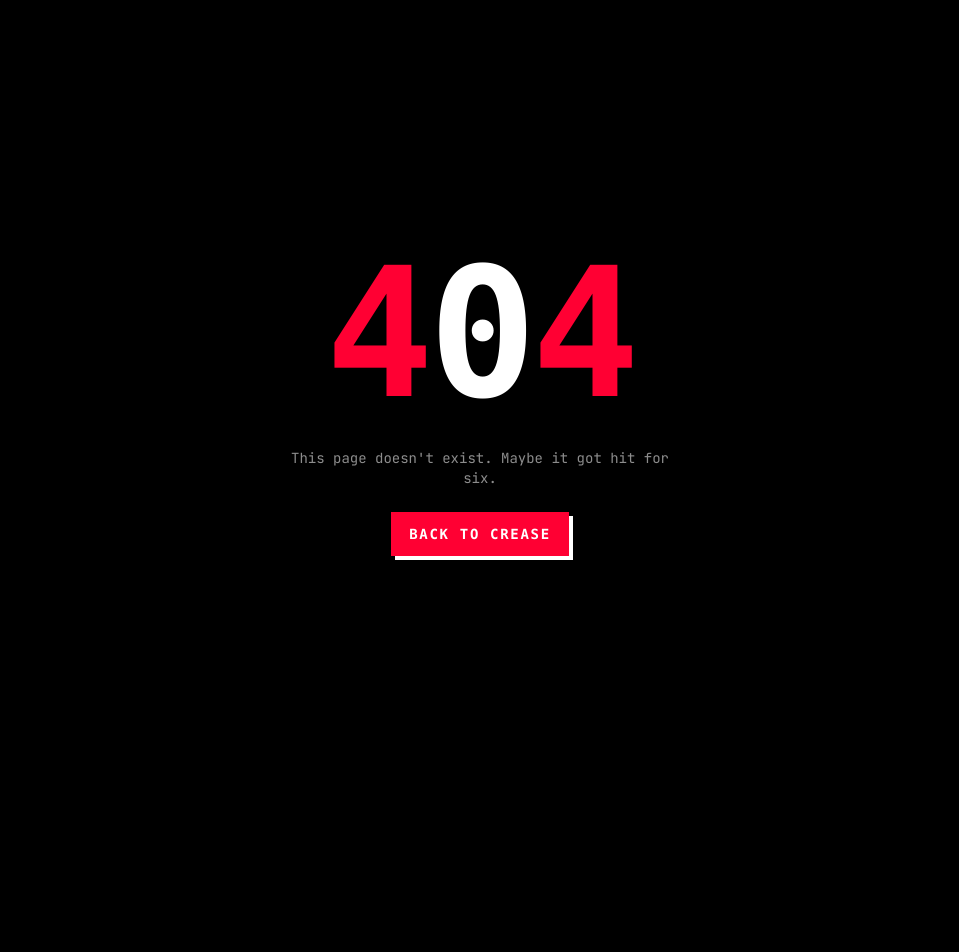
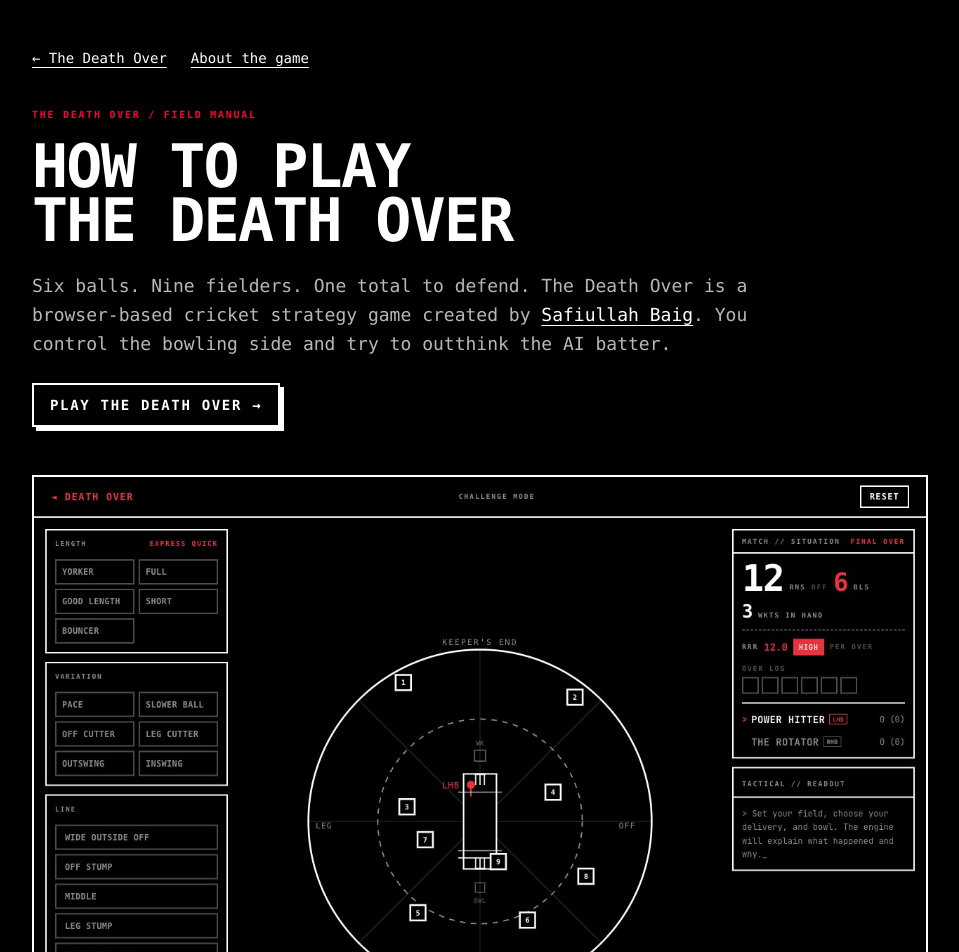
Before and after one commit to bagel786/DeathOver, a Next.js app: page /how-to-play in a window 1280 px wide. Before the commit this address had no page. Shown: the top 952 px of the page, without its empty margins (160-1119 px from the left). Before the commit the page ends 800 px from the top, so only its background shows below. Built offline with nearby package versions, Linux system fonts and the light colour scheme.

Commit message:
Add a crawlable gameplay guide and strengthen Death Over identity

```diff
--- a/app/about/page.tsx
+++ b/app/about/page.tsx
@@ -70,6 +70,11 @@ export default function AboutPage() {
               Play The Death Over
             </Link>
           </p>
+          <p className="mt-3">
+            <Link href="/how-to-play" style={{ color: "var(--paper)", textDecoration: "underline" }}>
+              Read the gameplay rules, bowler guide, and field-placement strategy
+            </Link>
+          </p>
         </section>
 
         <section>
--- a/app/globals.css
+++ b/app/globals.css
@@ -179,3 +179,15 @@ textarea {
 .brut-armed {
   animation: brut-blood-flip 1.1s steps(1, end) infinite;
 }
+
+/* Reading surface: retain the game's palette with comfortable body contrast. */
+.game-guide { color: rgba(255, 255, 255, 0.72); }
+.game-guide h1, .game-guide h2, .game-guide h3 { color: var(--paper); }
+.game-guide a { color: var(--paper); text-decoration: underline; text-underline-offset: 4px; }
+.game-guide a:hover { text-decoration-thickness: 2px; }
+.game-guide a:focus-visible { outline: 2px solid var(--paper); outline-offset: 6px; }
+.game-guide .brut-btn { text-decoration: none; }
+.guide-section { border-top: 2px solid var(--faint); margin-top: 48px; padding-top: 32px; }
+.guide-section h2 { font-size: clamp(1.5rem, 4vw, 2rem); font-weight: 800; line-height: 1.2; }
+.guide-section h3 { font-size: 1.125rem; font-weight: 700; line-height: 1.4; }
+.guide-section p { max-width: 70ch; margin-top: 16px; line-height: 1.8; }
--- /dev/null
+++ b/app/how-to-play/page.tsx
@@ -0,0 +1,113 @@
+import type { Metadata } from "next";
+import Image from "next/image";
+import Link from "next/link";
+import { BOWLERS } from "@/engine/bowlers";
+
+// Read: a field manual inside the game's existing black, white, and red world.
+// Show real controls, explain one over in order, and return the reader to play.
+export const metadata: Metadata = {
+  title: "How to Play The Death Over — Cricket Game Guide",
+  description:
+    "Learn to play The Death Over, Safiullah Baig's browser cricket strategy game: place nine fielders, choose deliveries, bluff AI batters, and defend six balls.",
+  alternates: { canonical: "/how-to-play" },
+  openGraph: {
+    title: "How to Play The Death Over",
+    description: "The rules, bowler choices, and field-placement strategy for The Death Over cricket game.",
+    url: "/how-to-play",
+    type: "article",
+    images: [{ url: "/images/death-over-gameplay.jpg", alt: "The Death Over field and delivery controls" }],
+  },
+  twitter: {
+    card: "summary_large_image",
+    title: "How to Play The Death Over",
+    description: "The rules, bowler choices, and field-placement strategy for The Death Over cricket game.",
+    images: ["/images/death-over-gameplay.jpg"],
+  },
+};
+
+const steps = [
+  { title: "Choose your over", text: "Pick a bowler on the home screen. The daily challenge gives you a target to defend; Custom Game lets you set the target and wickets in hand. For a first practice game, try the default 12 runs off six balls with three wickets remaining." },
+  { title: "Place your nine fielders", text: "Drag the numbered squares around the field before bowling. You can have at most five fielders outside the dashed inner ring. Protect likely scoring areas, then adjust the field before the next ball. Off and leg sides swap when a left-handed batter is on strike." },
+  { title: "Select length, variation, and line", text: "Length controls where the ball pitches. Variation changes how it moves or its pace. Line controls where it passes the batter. Choose all three to enable Bowl Delivery. The available variations and length labels depend on your bowler." },
+  { title: "Bowl, read, and adjust", text: "Press Bowl Delivery, watch the ball, and read the tactical feedback. Your field gives the AI clues about the next delivery. Use that information to change the line, length, variation, or field before bowling again." },
+];
+
+export default function HowToPlayPage() {
+  return (
+    <main className="game-guide min-h-screen px-6 py-8 sm:py-12">
+      <article className="mx-auto max-w-4xl">
+        <nav aria-label="Game pages" className="mb-10 flex flex-wrap gap-x-6 gap-y-3 text-sm">
+          <Link href="/">← The Death Over</Link>
+          <Link href="/about">About the game</Link>
+        </nav>
+        <header className="max-w-3xl">
+          <p className="brut-label mb-4" style={{ color: "var(--blood)" }}>THE DEATH OVER / FIELD MANUAL</p>
+          <h1 className="brut-data-xl text-4xl leading-none sm:text-6xl">HOW TO PLAY<br />THE DEATH OVER</h1>
+          <p className="mt-6 text-base leading-relaxed sm:text-lg">
+            Six balls. Nine fielders. One total to defend. The Death Over is a
+            browser-based cricket strategy game created by{" "}
+            <a href="https://safiullahbaig.com/">Safiullah Baig</a>.
+            You control the bowling side and try to outthink the AI batter.
+          </p>
+          <Link href="/" className="brut-btn mt-6 inline-block text-sm no-underline">Play The Death Over →</Link>
+        </header>
+
+        <figure className="my-12">
+          <Image src="/images/death-over-gameplay.jpg" alt="The Death Over practice game with a draggable cricket field, length, variation and line controls, and a target of 12 runs off six balls." width={1270} height={922} sizes="(max-width: 896px) 100vw, 896px" className="h-auto w-full border-2 border-white" />
+          <figcaption className="mt-3 text-sm leading-relaxed">
+            A custom practice over: field placement, delivery selection, and the match situation appear together.{" "}
+            <a href="/images/death-over-gameplay.jpg">View the full-size screenshot</a>.
+          </figcaption>
+        </figure>
+
+        <section aria-labelledby="rules" className="guide-section">
+          <h2 id="rules">What wins the over?</h2>
+          <p>The batting side wins by reaching the target. When the legal deliveries or wickets run out, finishing one run short of the target is a tie; finishing at least two runs short is a win for you. Wides and no-balls give away extras without using up a legal ball.</p>
+          <p>For example, with a target of 12, conceding 10 or fewer runs is a win, 11 is a tie, and 12 or more is a loss.</p>
+        </section>
+
+        <section aria-labelledby="first-over" className="guide-section">
+          <h2 id="first-over">Your first over, step by step</h2>
+          <ol className="mt-6 space-y-8">
+            {steps.map((step, index) => (
+              <li key={step.title} className="grid grid-cols-[2rem_1fr] gap-4 sm:gap-6">
+                <span aria-hidden="true" className="text-2xl font-bold" style={{ color: "var(--blood)" }}>{index + 1}</span>
+                <div><h3>{step.title}</h3><p className="mt-2">{step.text}</p></div>
+              </li>
+            ))}
+          </ol>
+          <p className="mt-8">Want to learn by doing? Use the home screen&apos;s How to Play button for the interactive tutorial.</p>
+        </section>
+
+        <section aria-labelledby="bowlers" className="guide-section">
+          <h2 id="bowlers">Which bowler should you choose?</h2>
+          <dl className="mt-6 space-y-6">
+            {BOWLERS.map((bowler) => (
+              <div key={bowler.id}>
+                <dt className="font-bold text-white">{bowler.name} <span className="text-sm font-normal">/ {bowler.type}</span></dt>
+                <dd className="mt-2 leading-relaxed">{bowler.blurb}</dd>
+              </div>
+            ))}
+          </dl>
+          <p className="mt-6">Pace bowlers offer slower balls, cutters, and swing. The Mystery Spinner offers off breaks, leg breaks, googlies, arm balls, top spinners, and sliders. A spinner&apos;s fullest length is labeled Tossed Up; the shortest is Long Hop.</p>
+        </section>
+
+        <section aria-labelledby="bluff" className="guide-section">
+          <h2 id="bluff">The field is also a bluff</h2>
+          <p>Fielders do more than stop shots. The AI reads their positions to anticipate delivery length and uses previous balls to help predict variations. Five deep fielders can signal a yorker setup. Changing to a shorter delivery can challenge that expectation.</p>
+          <p>That is a tradeoff, not a guaranteed trick: the same field can give several clues, and a short ball can still be hit for a boundary. Read the batter and the feedback, protect likely scoring areas, and change the plan when it gets predictable.</p>
+          <p>Bowler choice matters too. The Death Specialist rewards a different length from the Express Quick. There is no delivery that guarantees a dot ball or wicket; the outcome also depends on the batter and the field.</p>
+        </section>
+
+        <footer className="guide-section pb-8">
+          <h2>Take the field</h2>
+          <p>Play a custom over to experiment, or try today&apos;s challenge. The game runs in your browser.</p>
+          <div className="mt-6 flex flex-wrap items-center gap-6">
+            <Link href="/" className="brut-btn inline-block text-sm no-underline">Play The Death Over →</Link>
+            <Link href="/about">Meet the game&apos;s creator</Link>
+          </div>
+        </footer>
+      </article>
+    </main>
+  );
+}
--- a/app/layout.tsx
+++ b/app/layout.tsx
@@ -46,6 +46,15 @@ const gameJsonLd = {
   "@context": "https://schema.org",
   "@graph": [
     {
+      "@type": "WebSite",
+      "@id": "https://www.deathover.xyz/#website",
+      name: "The Death Over",
+      alternateName: "Death Over",
+      url: "https://www.deathover.xyz/",
+      about: { "@id": "https://www.deathover.xyz/#game" },
+      creator: { "@id": "https://safiullahbaig.com/#person" },
+    },
+    {
       "@type": ["VideoGame", "SoftwareApplication"],
       "@id": "https://www.deathover.xyz/#game",
       name: "The Death Over",
@@ -57,6 +66,7 @@ const gameJsonLd = {
       gamePlatform: "Web browser",
       genre: ["Cricket", "Strategy"],
       isAccessibleForFree: true,
+      offers: { "@type": "Offer", price: "0", priceCurrency: "USD" },
       creator: { "@id": "https://safiullahbaig.com/#person" },
     },
     {
--- a/app/page.tsx
+++ b/app/page.tsx
@@ -395,6 +395,10 @@ export default function HomePage() {
           <a href="/about" style={{ color: "var(--paper)", textDecoration: "underline" }}>
             About The Death Over
           </a>
+          {" // "}
+          <a href="/how-to-play" style={{ color: "var(--paper)", textDecoration: "underline" }}>
+            Gameplay guide
+          </a>
         </p>
       </section>
     </main>
--- a/app/sitemap.ts
+++ b/app/sitemap.ts
@@ -1,16 +1,23 @@
 import type { MetadataRoute } from "next";
 
 export default function sitemap(): MetadataRoute.Sitemap {
+  // Update these dates when the corresponding page content changes, not on every build.
   return [
     {
       url: "https://www.deathover.xyz/",
-      lastModified: new Date(),
+      lastModified: "2026-10-07",
       changeFrequency: "weekly",
       priority: 1,
     },
     {
       url: "https://www.deathover.xyz/about",
-      lastModified: new Date(),
+      lastModified: "2026-10-07",
+      changeFrequency: "monthly",
+      priority: 0.8,
+    },
+    {
+      url: "https://www.deathover.xyz/how-to-play",
+      lastModified: "2026-10-07",
       changeFrequency: "monthly",
       priority: 0.8,
     },
```
Also changed, not shown: public/images/death-over-gameplay.jpg (added), 1 other file (tests, documents, lock files or other folders).
